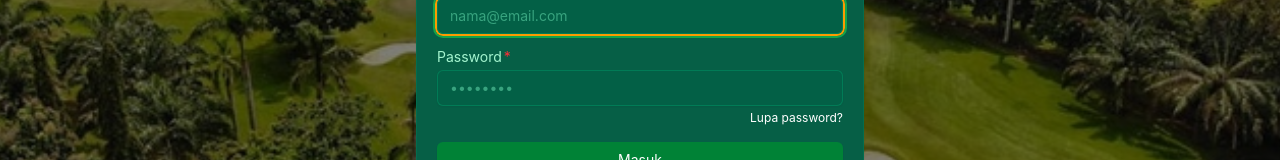
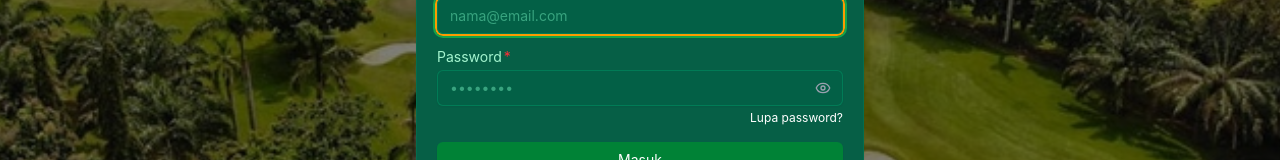
Before and after one commit to mfachrymr7b-cmd/livescooringpondokcabe, a React (Vite) app in the folder app/: page /login in a window 1280 px wide. Shown: the part 370-530 px from the top of the page. Built offline with nearby package versions, Linux system fonts and the light colour scheme; no server answers.

Commit message:
feat: add show/hide password toggle on login page

```diff
--- a/app/src/pages/auth/LoginPage.tsx
+++ b/app/src/pages/auth/LoginPage.tsx
@@ -1,5 +1,5 @@
 import { useState } from "react";
-import { Flag } from "lucide-react";
+import { Eye, EyeOff, Flag } from "lucide-react";
 import { Link } from "react-router-dom";
 import { useAuth } from "@/hooks/useAuth";
 import { Button } from "@/components/ui/Button";
@@ -11,6 +11,7 @@
   const { login, isLoading, error } = useAuth();
   const [email, setEmail] = useState("");
   const [password, setPassword] = useState("");
+  const [showPassword, setShowPassword] = useState(false);
 
   function handleSubmit(e: React.FormEvent) {
     e.preventDefault();
@@ -43,15 +44,27 @@
 
           <FormField label="Password" required>
             <div className="space-y-1">
+              <div className="relative">
                 <Input
                   id="password"
-                type="password"
+                  type={showPassword ? "text" : "password"}
                   placeholder="••••••••"
                   value={password}
                   onChange={(e) => setPassword(e.target.value)}
                   required
                   autoComplete="current-password"
+                  className="pr-10"
                 />
+                <button
+                  type="button"
+                  onClick={() => setShowPassword((v) => !v)}
+                  className="absolute right-3 top-1/2 -translate-y-1/2 text-gray-400 hover:text-white transition-colors"
+                  tabIndex={-1}
+                  aria-label={showPassword ? "Sembunyikan password" : "Tampilkan password"}
+                >
+                  {showPassword ? <EyeOff className="h-4 w-4" /> : <Eye className="h-4 w-4" />}
+                </button>
+              </div>
               <div className="flex justify-end">
                 <Link
                   to="/forgot-password"
```
Lines whose indentation alone changed are shown as unchanged.
